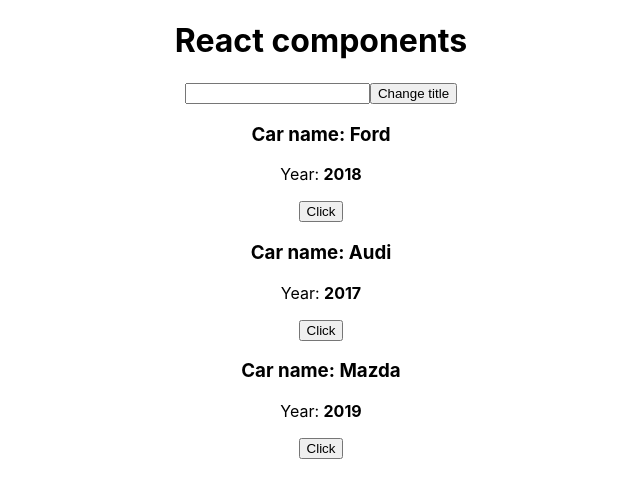
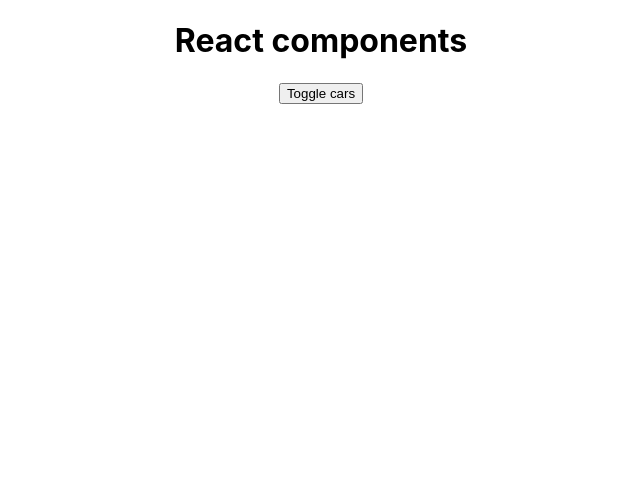
Before and after one commit to geliadonchak/SummerPractice, a React (Create React App) app in the folder react-theory/: page / in a window 1280 px wide. Shown: the top 498 px of the page, without its empty margins (319-959 px from the left). Built offline with nearby package versions, Linux system fonts and the light colour scheme.

Commit message:
learn  conditional statements

```diff
--- a/react-theory/src/App.js
+++ b/react-theory/src/App.js
@@ -1,58 +1,56 @@
-import React, {Component} from 'react';
+import React from 'react';
 import './App.css';
-import Car from './Car/Car'
+import Car from './components/Car';
 
-class App extends Component {
-    state = {
+function App() {
+    const [state, setState] = React.useState({
         cars: [
             {name: 'Ford', year: 2018},
             {name: 'Audi', year: 2017},
             {name: 'Mazda', year: 2019}
         ],
-        pageTitle: 'React components'
+        pageTitle: 'React components',
+        showCars: false
+    });
+
+    const divStyle = {textAlign: 'center'};
+
+    function handleChangeTitle(name) {
+        setState({
+            ...state,
+            pageTitle: name
+        });
     }
 
-    changeTitleHandler = (newTitle) => {
-        this.setState({
-            pageTitle:newTitle
-        })
+    function handleToggleCars() {
+        console.log(state);
+        setState({
+            ...state,
+            showCars: !state.showCars
+        });
     }
 
-    handleInput = (event) => {
-        this.setState({
-            pageTitle: event.target.value
-        })
-    }
-
-    render () {
-        const divStyle = {
-            textAlign: 'center'
-        }
-
-        return (
-            <div style={divStyle}>
-                <h1>{this.state.pageTitle}</h1>
-
-                <input type="text" onChange={this.handleInput}/>
-
-                <button
-                    onClick={this.changeTitleHandler.bind(this, 'Changed!')}
-                >Change title</button>
-
-                {this.state.cars.map((car, index) => {
+    let carsList = null;
+    if (state.showCars) {
+        carsList = state.cars.map((car, index) => {
             return (
                 <Car
                     key={index}
                     name={car.name}
                     year={car.year}
-                            onChangeTitle={() => this.changeTitleHandler(car.name)}
+                    onChangeTitle={() => handleChangeTitle(car.name)}
                 />
-                    )
-                })}
+            );
+        })
+    }
 
+    return (
+        <div style={divStyle}>
+            <h1>{state.pageTitle}</h1>
+            <button onClick={handleToggleCars}>Toggle cars</button>
+            {carsList}
         </div>
     );
 }
-}
 
 export default App;
--- a/react-theory/src/Car/Car.js
+++ /dev/null
@@ -1,9 +0,0 @@
-import React from 'react'
-
-export default props => (
-    <div>
-        <h3>Car name: {props.name}</h3>
-        <p>Year: <strong>{props.year}</strong></p>
-        <button onClick={props.onChangeTitle}>Click</button>
-    </div>
-);
--- /dev/null
+++ b/react-theory/src/components/Car.js
@@ -0,0 +1,13 @@
+import React from 'react'
+
+function Car(props) {
+    return (
+        <div>
+            <h3>Car name: {props.name}</h3>
+            <p>Year: <strong>{props.year}</strong></p>
+            <button onClick={props.onChangeTitle}>Click</button>
+        </div>
+    );
+}
+
+export default Car;
```
Lines whose indentation alone changed are shown as unchanged.
